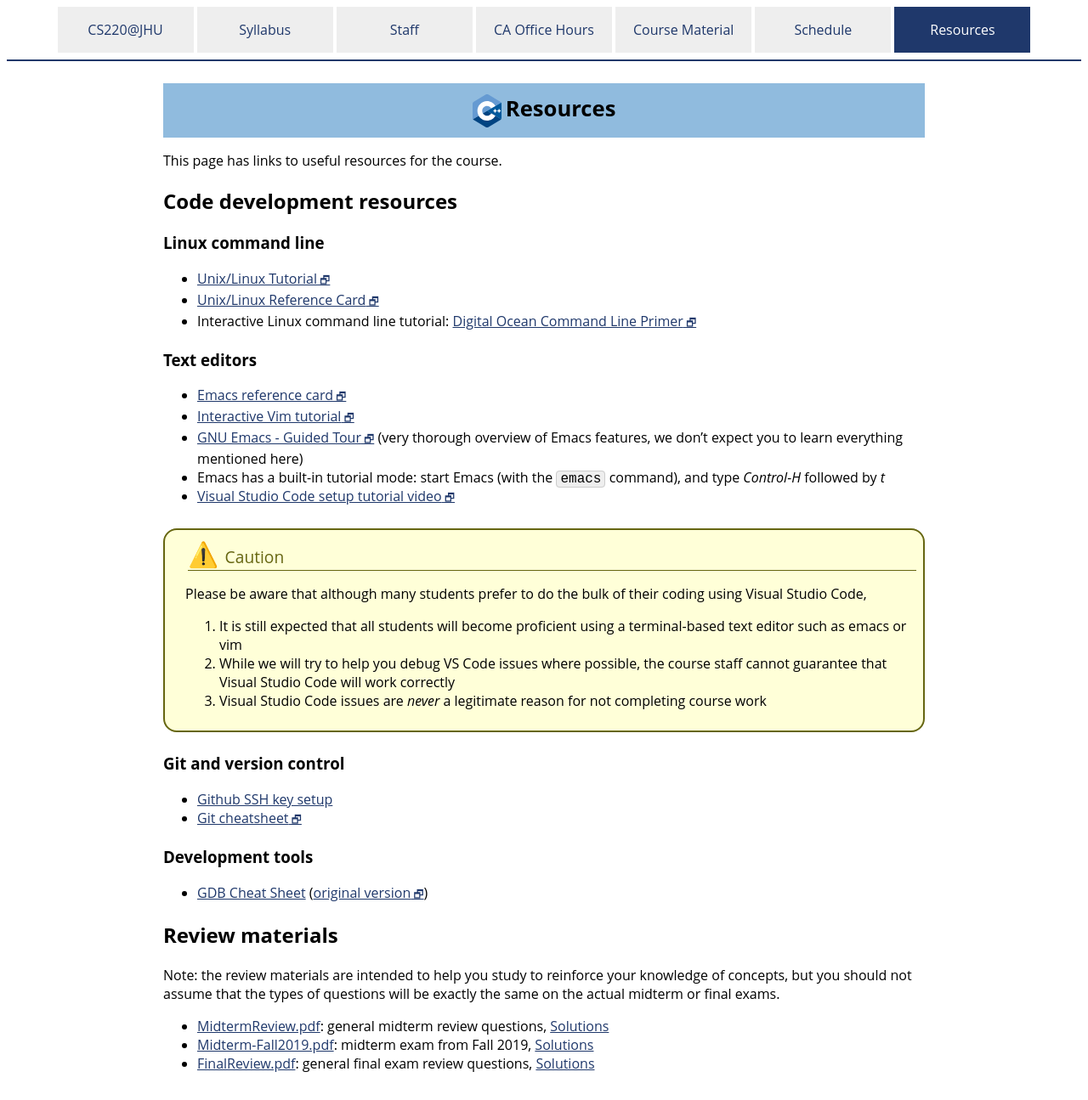
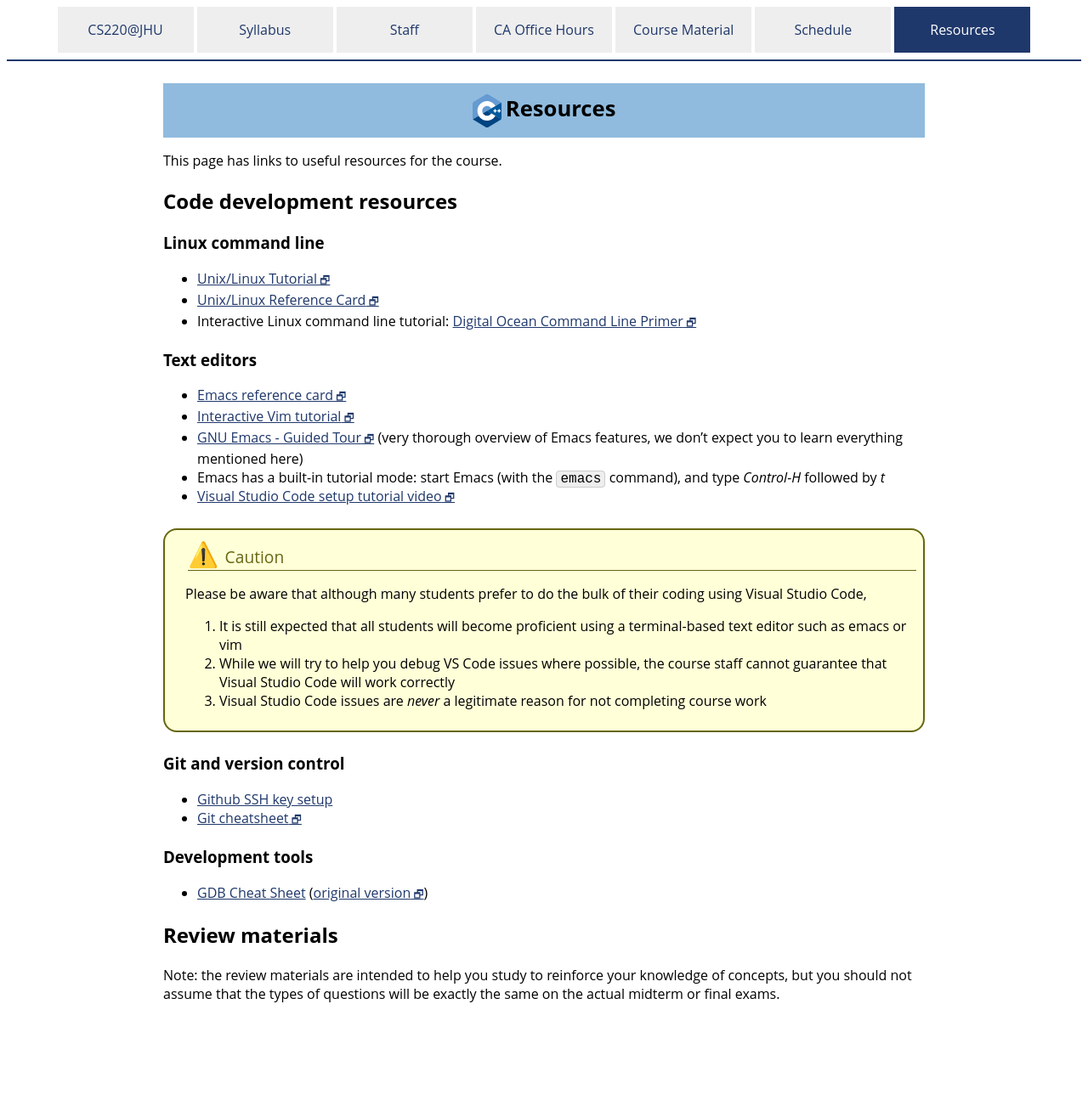
Before and after one commit to jhu-ip/cs220-summer24, a Jekyll site: the page built from resources.md, in a window 1280 px wide. Shown: the whole page at 85% size. Built offline with Jekyll 4.4.1, drawn with Linux system fonts in a browser that asks for light colours; after the commit the page ends 1213 px from its top, so only the background shows below that.

Commit message:
remove old resources

```diff
--- a/resources.md
+++ b/resources.md
@@ -60,7 +60,3 @@ coding using Visual Studio Code,
 Note: the review materials are intended to help you study to reinforce your knowledge
 of concepts, but you should not assume that the types of questions will be exactly
 the same on the actual midterm or final exams.
-
-* [MidtermReview.pdf](resources/MidtermReview.pdf): general midterm review questions, [Solutions](resources/MidtermReview-solutions.pdf)
-* [Midterm-Fall2019.pdf](resources/Midterm-Fall2019.pdf): midterm exam from Fall 2019, [Solutions](resources/Midterm-Fall2019-solutions.pdf)
-* [FinalReview.pdf](resources/FinalReview.pdf): general final exam review questions, [Solutions](resources/FinalReview_SOLUTIONS.pdf)
```
Also changed, not shown: 6 other files.
